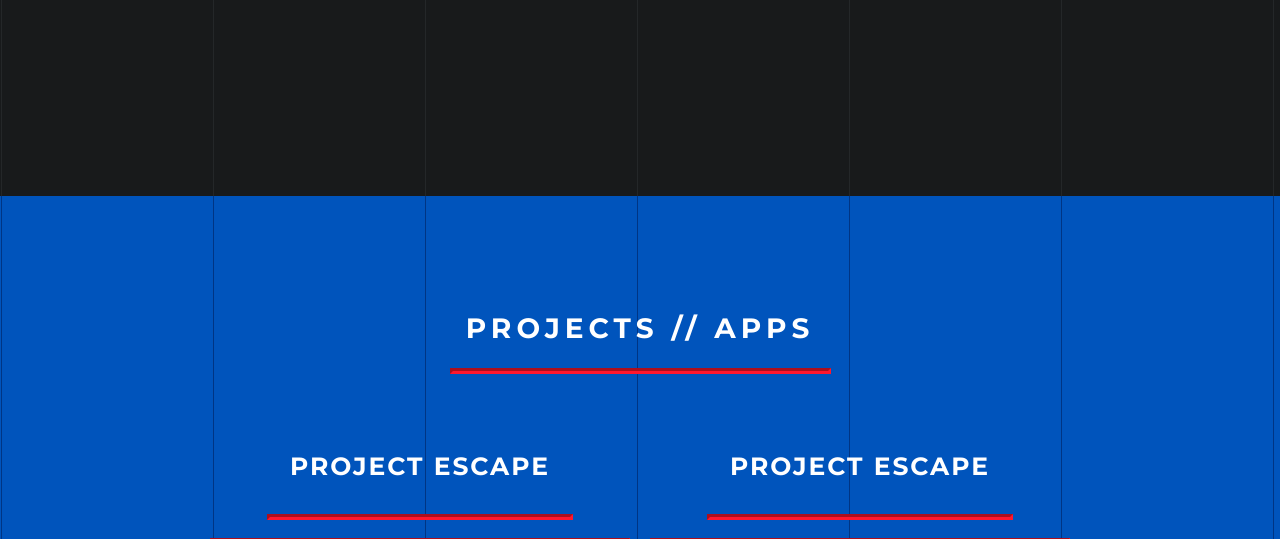
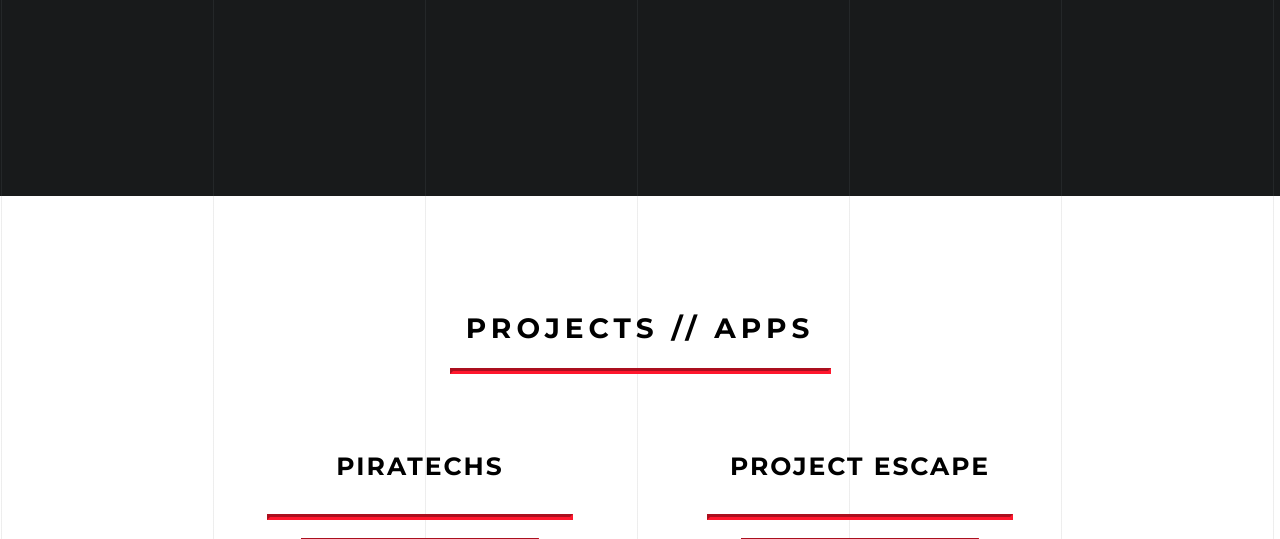
Before and after one commit to strawhat19/Portfolio, a PHP site: page / in a window 1280 px wide. Shown: the part 1248-1787 px from the top of the page. Run offline with PHP 8.4, Linux system fonts and the light colour scheme.

Commit message:
Responsive Grid Changes

```diff
--- a/assets/style.css
+++ b/assets/style.css
@@ -258,10 +275,10 @@ hr {
 }
 
 #Projects {
-    color: #fff !important;
-        background: repeating-linear-gradient(
-    90deg
-     , var(--dark-blue) 1px, #0054bc 2px 213px);
+    background: repeating-linear-gradient(
+90deg
+ , #dcdcdc 1px, #ffffff 2px 213px);
+    color: rgb(0 0 0) !important;
 }
 
 #Projects ::selection, #Projects hr {
@@ -344,7 +365,7 @@ justify-content: center;
 
     .header,  #Projects .header {
         text-align: center;
-        width: 700px;
+        max-width: 700px;
         margin: 0 auto;
         transition: 150ms ease-in-out;
     }
--- a/index.html
+++ b/index.html
@@ -13,7 +13,7 @@
 <body>
 
 <!-- This is the Website Header -->
-<header class="website-header">
+<header class="website-header Site-Header" id="Site-Header">
 
 <h1 class="opening-header">RICKY AHMED</h1>
 
@@ -65,32 +65,32 @@
     <div class="content grid-row">
 
         <div class="box">
-            <h4>PROJECT ESCAPE</h4>
-            <hr style="float: right;">
+            <h4>PIRATECHS</h4>
+            <hr>
             <a class="project-link" href="https://www.projectescapeatl.com/" target="_blank">
-            <img src="https://piratechs.com/wp-content/uploads/2020/01/WhiteLogoSpin.gif"       alt="Project Escape Logo"></a>
-            <a class="project-link" href="https://www.projectescapeatl.com/" target="_blank">VIEW</a>
+            <img src="https://piratechs.com/wp-content/uploads/2020/01/Piratech-Official-Glitch-Long.gif" alt="Project Escape Logo"></a>
+            <a class="project-link project-button" href="https://www.projectescapeatl.com/" target="_blank">VIEW</a>
         </div>
         <div class="box">
             <h4>PROJECT ESCAPE</h4>
-            <hr style="float: right;">
+            <hr>
             <a class="project-link" href="https://www.projectescapeatl.com/" target="_blank">
-            <img src="https://piratechs.com/wp-content/uploads/2020/01/WhiteLogoSpin.gif"       alt="Project Escape Logo"></a>
-            <a class="project-link" href="https://www.projectescapeatl.com/" target="_blank">VIEW</a>
+            <img src="http://www.projectescapeatl.com/wp-content/uploads/2019/12/Transparent-Logo-Spin.gif"       alt="Project Escape Logo"></a>
+            <a class="project-link project-button" href="https://www.projectescapeatl.com/" target="_blank">VIEW</a>
         </div>
         <div class="box">
             <h4>PROJECT ESCAPE</h4>
-            <hr style="float: right;">
+            <hr>
             <a class="project-link" href="https://www.projectescapeatl.com/" target="_blank">
-            <img src="https://piratechs.com/wp-content/uploads/2020/01/WhiteLogoSpin.gif"       alt="Project Escape Logo"></a>
-            <a class="project-link" href="https://www.projectescapeatl.com/" target="_blank">VIEW</a>
+            <img src="http://www.projectescapeatl.com/wp-content/uploads/2019/12/Transparent-Logo-Spin.gif"       alt="Project Escape Logo"></a>
+            <a class="project-link project-button" href="https://www.projectescapeatl.com/" target="_blank">VIEW</a>
         </div>
         <div class="box">
             <h4>PROJECT ESCAPE</h4>
-            <hr style="float: right;">
+            <hr>
             <a class="project-link" href="https://www.projectescapeatl.com/" target="_blank">
-            <img src="https://piratechs.com/wp-content/uploads/2020/01/WhiteLogoSpin.gif"       alt="Project Escape Logo"></a>
-            <a class="project-link" href="https://www.projectescapeatl.com/" target="_blank">VIEW</a>
+            <img src="http://www.projectescapeatl.com/wp-content/uploads/2019/12/Transparent-Logo-Spin.gif"       alt="Project Escape Logo"></a>
+            <a class="project-link project-button" href="https://www.projectescapeatl.com/" target="_blank">VIEW</a>
         </div>
 
 
--- a/logic.js
+++ b/logic.js
@@ -1,5 +1,5 @@
 console.log('%c Hey there, welcome to my website!', 'font-family: montserrat; font-size: 15px;');
-console.log('%c This is a script written to log the users scrolling and simultaneously detect what section the user is on, and then using that data to trigger animations in the navigation. Feel free to scroll and see the changes.', 'font-family: montserrat; font-size: 15px;');
+console.log('%c This is a script written to log the users scrolling and simultaneously detect what section the user is on, and then using that data to trigger animations in the navigation.', 'font-family: montserrat; font-size: 15px;');
 
 
 const sections = document.querySelectorAll('section');
@@ -20,7 +20,7 @@ const sectionHeight = section.clientHeight;
 
 
 
-if(pageYOffset >= (sectionTop - sectionHeight / 3)) {
+if(pageYOffset >= (sectionTop - sectionHeight / 4)) {
     current = section.getAttribute('id');
 }
     })
@@ -42,6 +42,7 @@ if(li.classList.contains(current)){
 
 
 console.log('%c There is also a script to take the user back to the top of the page when they click the #topButton element.', 'font-family: montserrat;  font-size: 15px;');
+console.log('%c Feel free to scroll and see the changes.', 'font-family: montserrat; font-size: 15px;');
 console.log('%c Thank you for visiting', 'font-family: montserrat;  font-size: 15px;');
 
 
```
Also changed, not shown: other parts of assets/style.css (+37 -6 lines).
